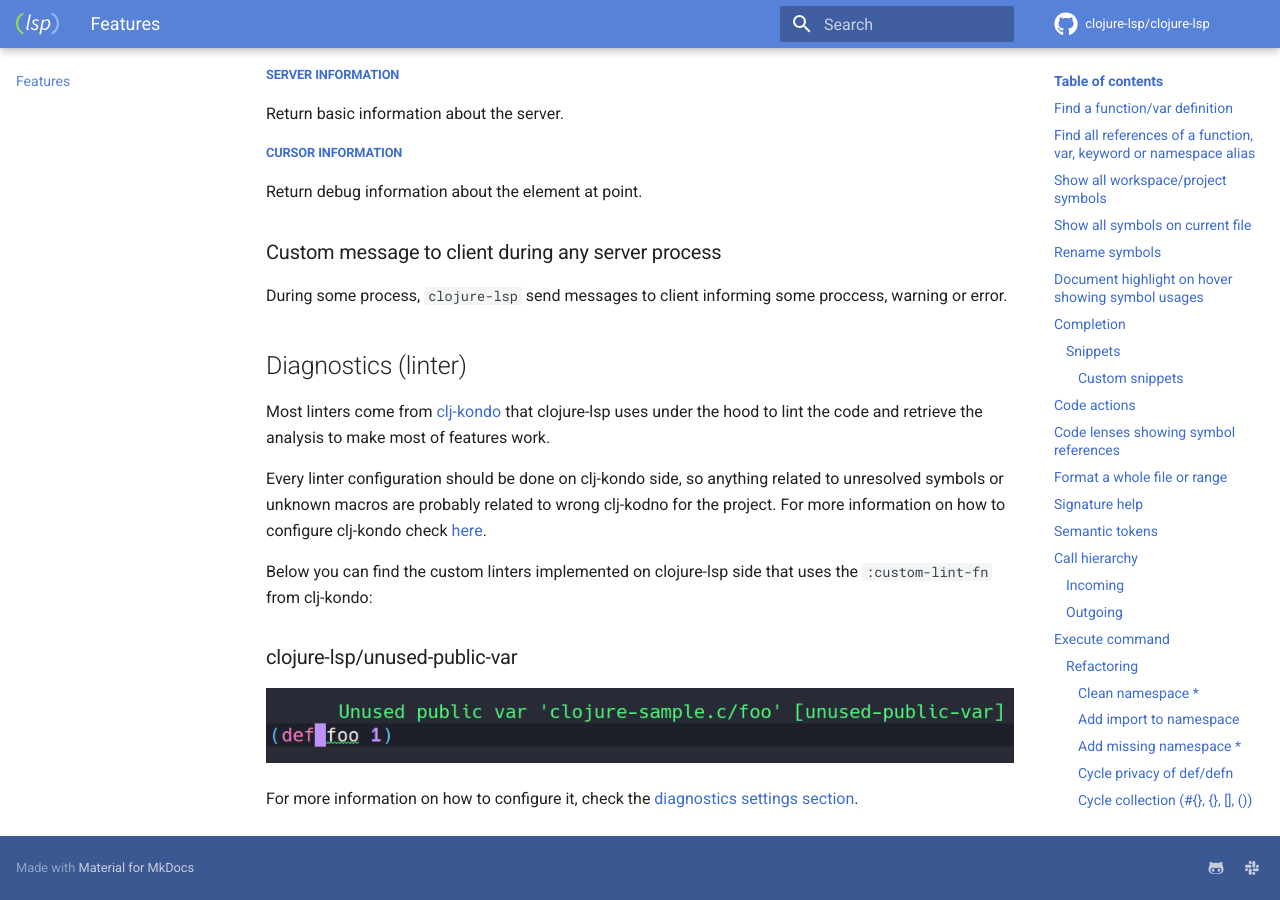
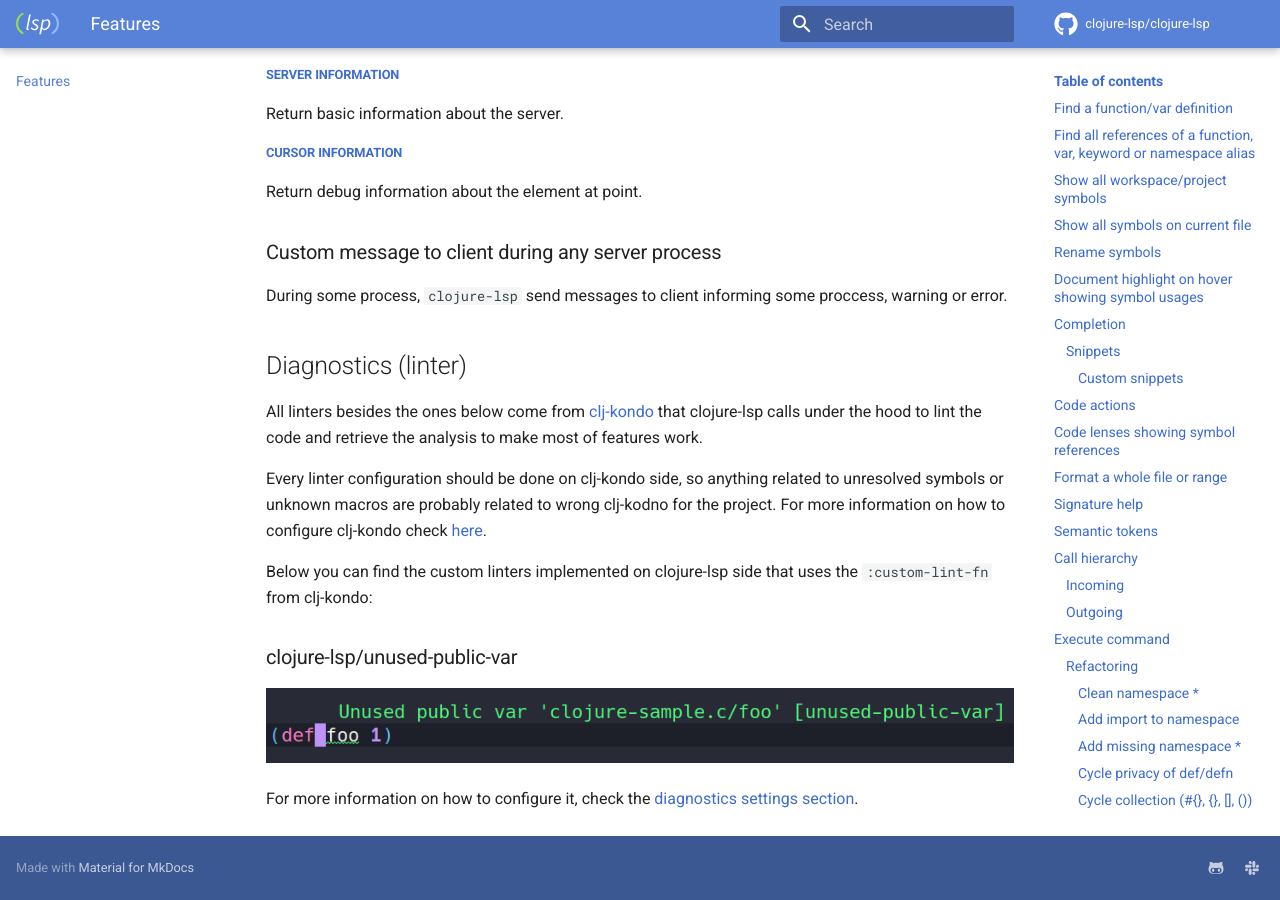
Before and after one commit to clojure-lsp/clojure-lsp, an MkDocs documentation site: the page built from docs/features.md, in a window 1280 px wide and 900 px high, scrolled down 11976 px. Built offline with MkDocs 1.6.1 and Material for MkDocs 9.7.7, drawn with Linux system fonts in a browser that asks for light colours; comment, search, counter and statistics services are not loaded.

Commit message:
[docs] wording

```diff
--- a/docs/features.md
+++ b/docs/features.md
@@ -254,7 +254,7 @@ During some process, `clojure-lsp` send messages to client informing some procce
 
 ## Diagnostics (linter)
 
-Most linters come from [clj-kondo](https://github.com/clj-kondo/clj-kondo) that clojure-lsp uses under the hood to lint the code and retrieve the analysis to
+All linters besides the ones below come from [clj-kondo](https://github.com/clj-kondo/clj-kondo) that clojure-lsp calls under the hood to lint the code and retrieve the analysis to
 make most of features work.
 
 Every linter configuration should be done on clj-kondo side, so anything related to unresolved symbols or unknown macros are probably related to wrong clj-kodno for the project. For more information on how to configure clj-kondo check [here](https://github.com/clj-kondo/clj-kondo/blob/master/doc/config.md#unrecognized-macros).
```
